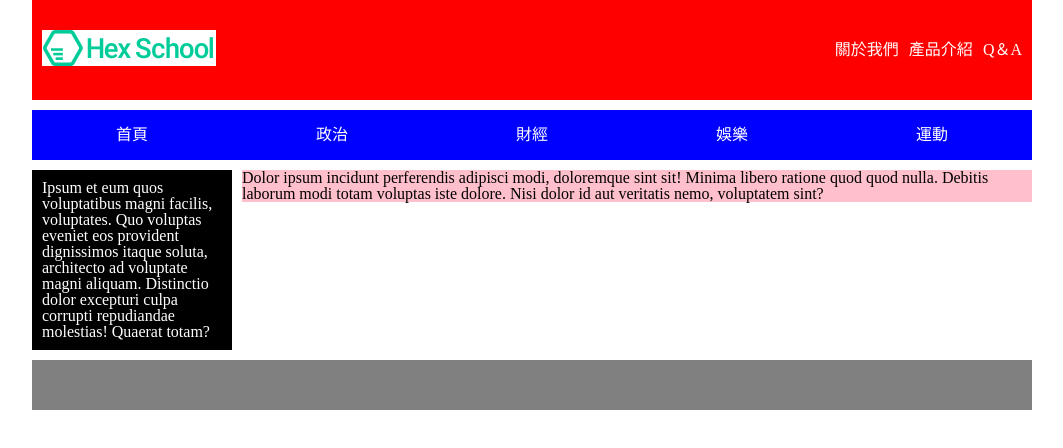
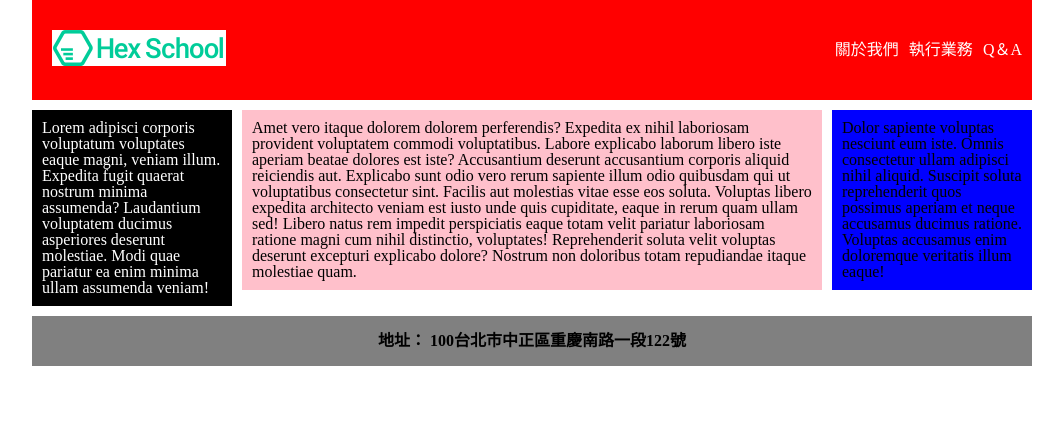
Before and after one commit to bohung/hexschool_homework, a plain HTML site: page index.html in a window 1280 px wide. Shown: the whole page, without its empty margins (108-1171 px from the left). Drawn offline with Linux system fonts and the light colour scheme.

Commit message:
30. 作業：設計一個三欄式版面，具有表頭表尾的版面吧...

```diff
--- a/css/style.css
+++ b/css/style.css
@@ -44,7 +44,9 @@ table {
 
 * {
   box-sizing: border-box;
+  -moz-box-sizing: border-box;
 }
+
 .wraper {
   width: 1000px;
   margin: 0 auto;
@@ -53,73 +55,57 @@ table {
 .header {
   height: 100px;
   background: red;
-  margin-bottom: 10px;
 }
 
 .header img {
-  margin: 30px 0px 0px 10px;
   float: left;
+  margin: 30px 0 0 20px;
 }
 
-.header .about {
+.header ul {
   float: right;
 }
 
-.header .about li {
-  display: block;
+.header ul li {
   float: left;
   margin-right: 10px;
 }
 
-.header .about a {
-  text-decoration: none;
+.header ul li a {
   line-height: 100px;
   color: white;
+  text-decoration: none;
 }
 
-.header .about a:hover {
+.header ul li a:hover {
   color: black;
 }
 
-.topmenu {
-  margin-bottom: 10px;
-}
-
-.topmenu li {
-  float: left;
-  display: block;
-  width: 200px;
-  text-align: center;
-  background: blue;
-}
-
-.topmenu li a {
-  color: white;
-  text-decoration: none;
-  line-height: 50px;
-}
-
-.topmenu li:hover {
-  background: orange;
-}
-
 .main {
-  margin-bottom: 10px;
+  padding: 10px 0;
 }
 
 .menu {
-  float: left;
   width: 200px;
   background: black;
+  float: left;
   color: white;
   padding: 10px;
 }
 
 .content {
+  width: 580px;
+  background: pink;
   float: left;
-  width: 790px;
-  background: pink;
-  margin-left: 10px;
+  padding: 10px;
+  margin: 0 10px;
+}
+
+.status {
+  width: 200px;
+  background: blue;
+  float: left;
+  padding: 10px;
 }
 
 .clearfix {
@@ -127,6 +113,9 @@ table {
 }
 
 .footer {
+  height: 50px;
+  line-height: 50px;
+  text-align: center;
+  font-weight: bold;
   background: gray;
-  height: 50px;
 }
--- a/index.html
+++ b/index.html
@@ -7,32 +7,26 @@
 </head>
 <body>
   <div class="wraper">
+
     <div class="header">
-      <img src="img/logo.png" alt="">
-      <ul class="about">
+      <img src="img/logo.png" alt="logo">
+      <ul>
         <li><a href="#">關於我們</a></li>
-        <li><a href="#">產品介紹</a></li>
+        <li><a href="#">執行業務</a></li>
         <li><a href="#">Q＆A</a></li>
       </ul>
     </div>
-    <div class="topmenu">
-      <ul>
-        <li><a href="#">首頁</a></li>
-        <li><a href="#">政治</a></li>
-        <li><a href="#">財經</a></li>
-        <li><a href="#">娛樂</a></li>
-        <li><a href="#">運動</a></li>
-        <div class="clearfix"></div>
-      </ul>
-    </div>
+
     <div class="main">
-      <div class="menu">Ipsum et eum quos voluptatibus magni facilis, voluptates. Quo voluptas eveniet eos provident dignissimos itaque soluta, architecto ad voluptate magni aliquam. Distinctio dolor excepturi culpa corrupti repudiandae molestias! Quaerat totam?</div>
-      <div class="content">
-        Dolor ipsum incidunt perferendis adipisci modi, doloremque sint sit! Minima libero ratione quod quod nulla. Debitis laborum modi totam voluptas iste dolore. Nisi dolor id aut veritatis nemo, voluptatem sint?
-      </div>
+      <div class="menu">Lorem adipisci corporis voluptatum voluptates eaque magni, veniam illum. Expedita fugit quaerat nostrum minima assumenda? Laudantium voluptatem ducimus asperiores deserunt molestiae. Modi quae pariatur ea enim minima ullam assumenda veniam!</div>
+      <div class="content">Amet vero itaque dolorem dolorem perferendis? Expedita ex nihil laboriosam provident voluptatem commodi voluptatibus. Labore explicabo laborum libero iste aperiam beatae dolores est iste? Accusantium deserunt accusantium corporis aliquid reiciendis aut. Explicabo sunt odio vero rerum sapiente illum odio quibusdam qui ut voluptatibus consectetur sint. Facilis aut molestias vitae esse eos soluta. Voluptas libero expedita architecto veniam est iusto unde quis cupiditate, eaque in rerum quam ullam sed! Libero natus rem impedit perspiciatis eaque totam velit pariatur laboriosam ratione magni cum nihil distinctio, voluptates! Reprehenderit soluta velit voluptas deserunt excepturi explicabo dolore? Nostrum non doloribus totam repudiandae itaque molestiae quam.</div>
+      <div class="status">Dolor sapiente voluptas nesciunt eum iste. Omnis consectetur ullam adipisci nihil aliquid. Suscipit soluta reprehenderit quos possimus aperiam et neque accusamus ducimus ratione. Voluptas accusamus enim doloremque veritatis illum eaque!</div>
       <div class="clearfix"></div>
     </div>
-    <div class="footer"></div>
+
+    <div class="footer">
+      地址： 100台北市中正區重慶南路一段122號
+    </div>
   </div>
 </body>
 </html>
```
